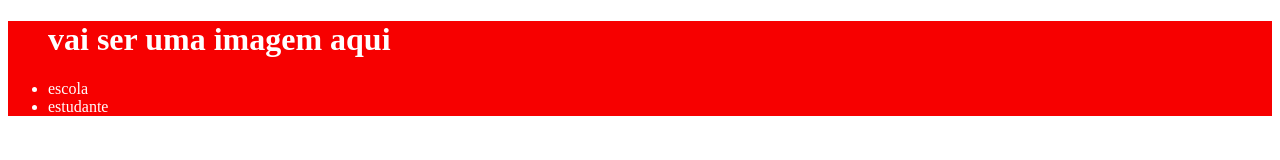
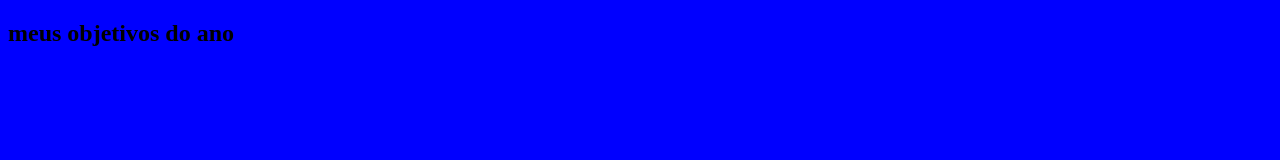
Before and after one commit to CR1STI4N55/site-turma-criativa, a plain HTML site: page index.html in a window 1280 px wide. Drawn offline with Linux system fonts and the light colour scheme.

Commit message:
Add files via upload

```diff
--- a/index.html
+++ b/index.html
@@ -1,19 +1,16 @@
 <!DOCTYPE html>
-<html lang="en">
+<html lang="pt-br">
 <head>
     <meta charset="UTF-8">
     <meta http-equiv="X-UA-Compatible" content="IE=edge">
     <meta name="viewport" content="width=device-width, initial-scale=1.0">
-    <title>Document</title>
-    <link rel="stylesheet" href="style.css">
+    <title>Site do cristian</title>
 </head>
 <body>
-    <header>
-    <ul>
-        <h1>vai ser uma imagem aqui</h1>
-        <li>escola</li>
-        <li>estudante</li>
-    </ul>
-    </header>
+<link rel="stylesheet" href="style.css">
+<section class="conteudo-principal">
+    <h2 class="titulo-principal">meus objetivos do ano</h2>
+</section>
+
 </body>
 </html>
--- a/style.css
+++ b/style.css
@@ -1,4 +1,5 @@
-header{
-    background-color: rgb(247, 0, 0);
-    color: rgb(255, 255, 255);
+:root{
+background-color: blue;;
+
 }
+:link
```
